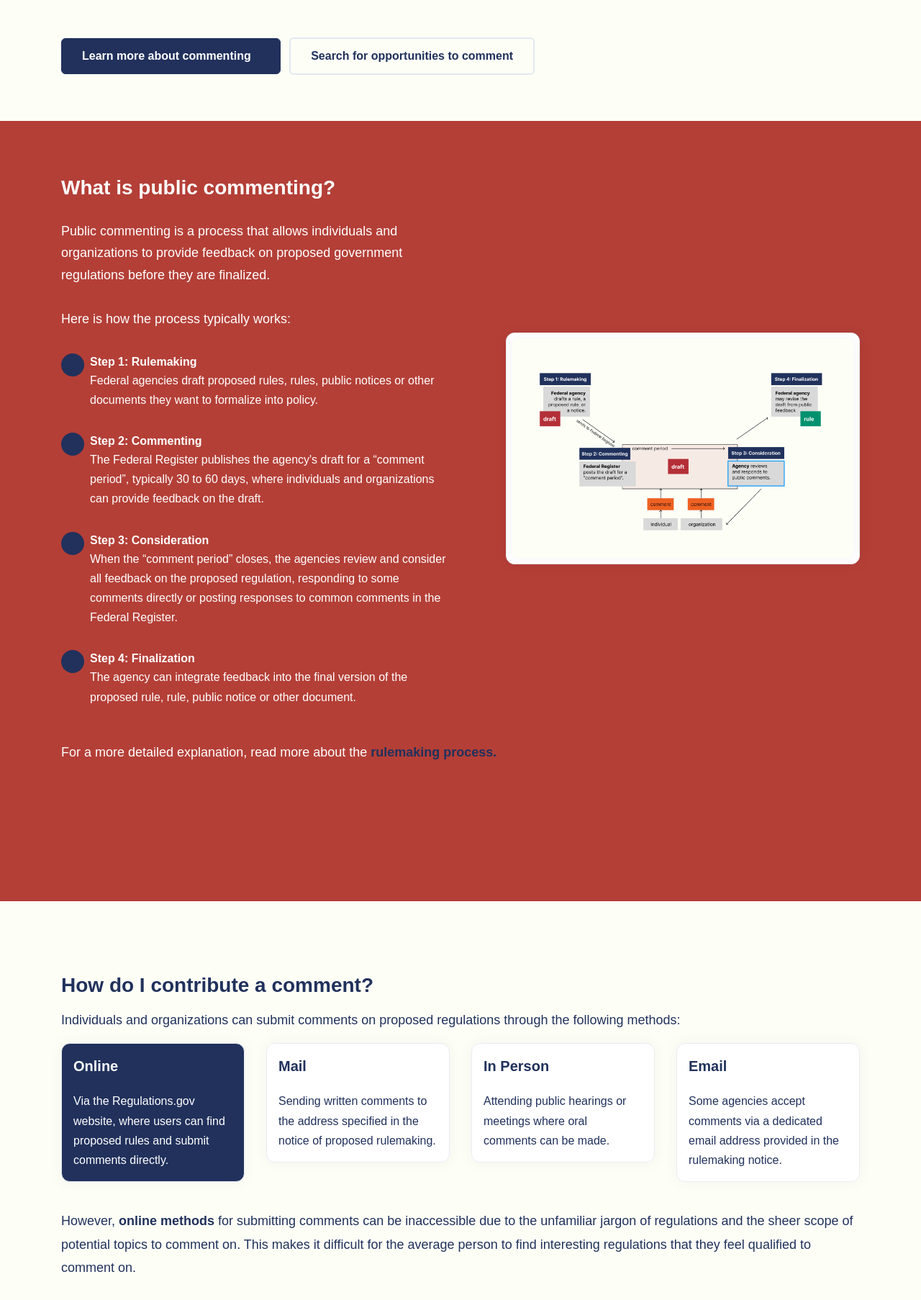
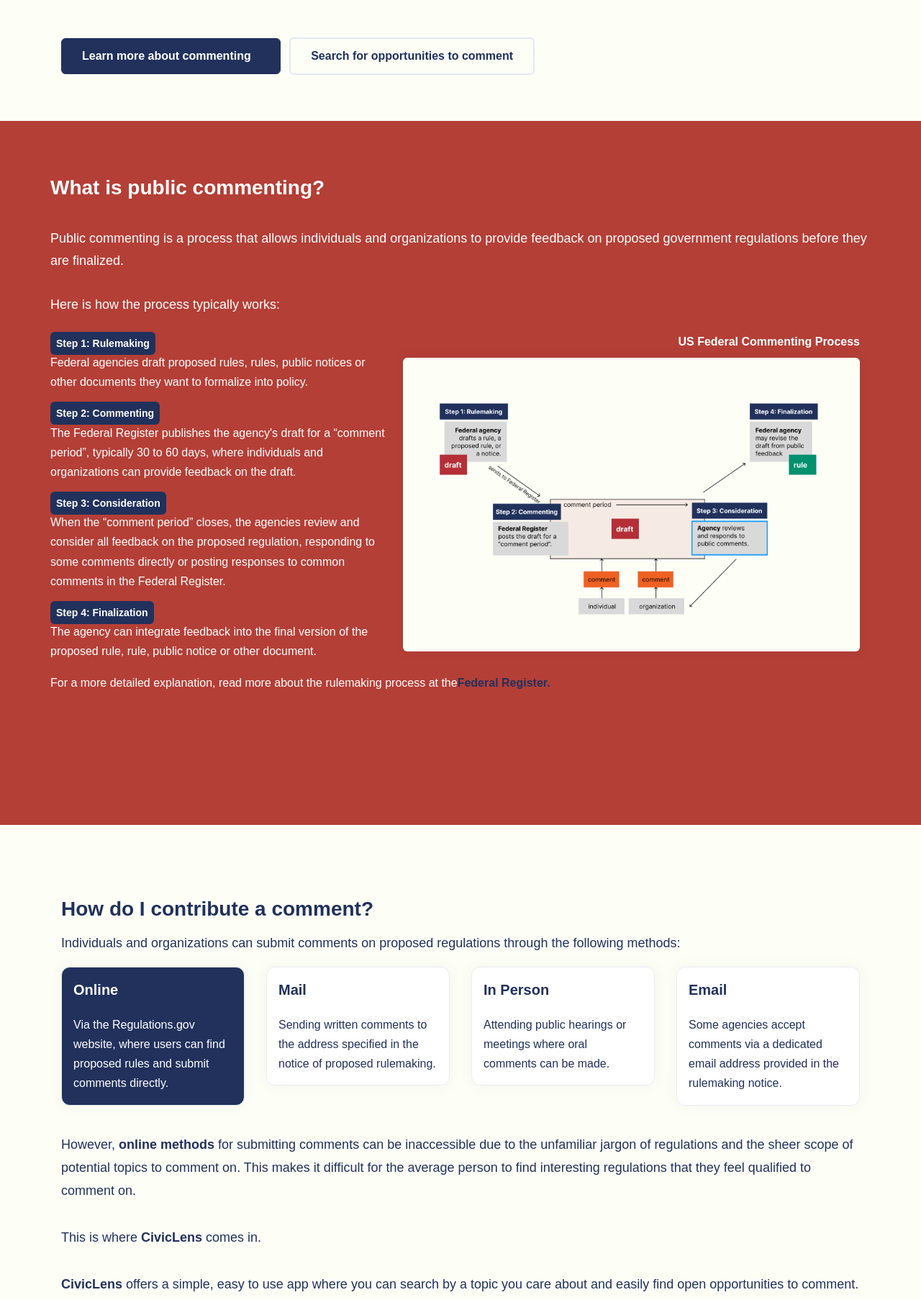
Before and after one commit to uchicago-capp-30320/CivicLens, a Django app: page / in a window 1280 px wide. Shown: the part 529-2335 px from the top of the page at 72% size. Run offline with Django 5.2, Linux system fonts and the light colour scheme; some libraries are stand-ins or nearby versions.

Commit message:
made home modifications

```diff
--- a/civiclens/templates/home.html
+++ b/civiclens/templates/home.html
@@ -54,10 +54,8 @@
 </section>
 
 <section class="slice slice-lg" style="background-color:#B43F37" id="learn">
-  <div class="container">
-      <div class="py-6">
-          <div class="row row-grid justify-content-between align-items-center">
-              <div class="col-lg-6">
+  <div class="container py-6">
+        <div class="row">
             <h3 class="text-white">What is public commenting?</h3>
             <p class="lead my-4 text-white">
               Public commenting is a process that allows individuals and organizations to provide feedback on proposed government regulations
@@ -66,95 +64,52 @@
               <br>
               Here is how the process typically works:
             </p>
-                  <ul class="list-unstyled mb-0 text-white">
-                    <li class="py-2">
-                        <div class="d-flex">
-                            <div>
-                                <div class="icon icon-shape bg-primary text-white icon-sm rounded-circle mr-2">
         </div>
-                            </div>
-                            <div>
-                                <h6 class="mb-0 text-white">
+        <div class="row">
+            <div class="col-lg-5 mb-0 mt-0 mr-0 p-0 text-white">
+                <span class="btn-primary btn-sm h6 strong text-left p-2">
                     Step 1: Rulemaking
-                                </h6>
+                </span>
                 <p>
                     Federal agencies draft proposed rules, rules, public notices or other
                     documents they want to formalize into policy.
                 </p>
-                            </div>
-                        </div>
-                    </li>
-                    <li class="py-2">
-                        <div class="d-flex">
-                            <div>
-                                <div class="icon icon-shape bg-primary text-white icon-sm rounded-circle mr-2">
-                                </div>
-                            </div>
-                            <div>
-                                <h6 class="mb-0 text-white">
+                <span class="btn-primary btn-sm h6 strong text-left p-2">
                     Step 2: Commenting
-                                </h6>
+                </span>
                 <p>
                     The Federal Register publishes the agency's draft for a “comment period”, typically
                     30 to 60 days, where individuals and organizations can provide feedback on the draft.
                 </p>
-                            </div>
-                        </div>
-                    </li>
-                    <li class="py-2">
-                        <div class="d-flex">
-                            <div>
-                                <div class="icon icon-shape bg-primary text-white icon-sm rounded-circle mr-2">
-                                </div>
-                            </div>
-                            <div>
-                                <h6 class="mb-0 text-white">
+                <span class="btn-primary btn-sm h6 strong text-left p-2">
                     Step 3: Consideration
-                                </h6>
+                </span>
                 <p>
                     When the “comment period” closes, the agencies review and consider
                     all feedback on the proposed regulation, responding to some comments
                     directly or posting responses to common comments in the Federal Register.
                 </p>
-                            </div>
-                        </div>
-                    </li>
-                    <li class="py-2">
-                        <div class="d-flex">
-                            <div>
-                                <div class="icon icon-shape bg-primary text-white icon-sm rounded-circle mr-2">
-                                </div>
-                            </div>
-                            <div>
-                                <h6 class="mb-0 text-white">
+                <span class="btn-primary btn-sm h6 strong text-left p-2">
                     Step 4: Finalization
-                                </h6>
+                </span>
                 <p>
                     The agency can integrate feedback into the final version of
                     the proposed rule, rule, public notice or other document.
                 </p>
             </div>
-                        </div>
-                    </li>
-                  </ul>
-              </div>
-              <div class="col-lg-6">
-                  <div class="card mb-0 ml-lg-5">
-                      <div class="card-body p-2">
+            <div class="col-lg-7">
+                <h6 class="text-white text-right">US Federal Commenting Process</h6>
                 <img alt="diagram placeholder" src="/static/assets/img/whatiscommenting.png" class="img-fluid shadow rounded">
             </div>
         </div>
-                </div>
-            </div>
-            <div>
-                <p class="lead my-4 text-white">
-                    For a more detailed explanation, read more about the
+        <div class="m-0 py-0">
+            <p class="row text-white py-0">
+                For a more detailed explanation, read more about the rulemaking process at the
                 <a
                 href="https://www.federalregister.gov/uploads/2011/01/the_rulemaking_process.pdf">
-                        <strong>rulemaking process.</strong>
+                <strong> Federal Register.</strong>
                 </a>
             </p>
-            </div>
         </div>
     </div>
 </section>
@@ -303,4 +258,20 @@
   </div>
 </section>
 
+<section class="slice slice-lg pt-lg-6 pb-0 pb-lg-6" style="background-color:#FDFFF7">
+    <div class="container">
+        <!-- heading -->
+        <div class="row">
+            <div class="col-lg-10">
+                <h3 class="mt-4">Why does CivicLens exist?</h3>
+                <div class="mt-2">
+                    <p class="lead lh-180">
+                    methods....methods...methods...
+                    </p>
+                </div>
+            </div>
+        </div>
+    </div>
+  </section>
+
 {% endblock content %}
```
Lines whose indentation alone changed are shown as unchanged.
